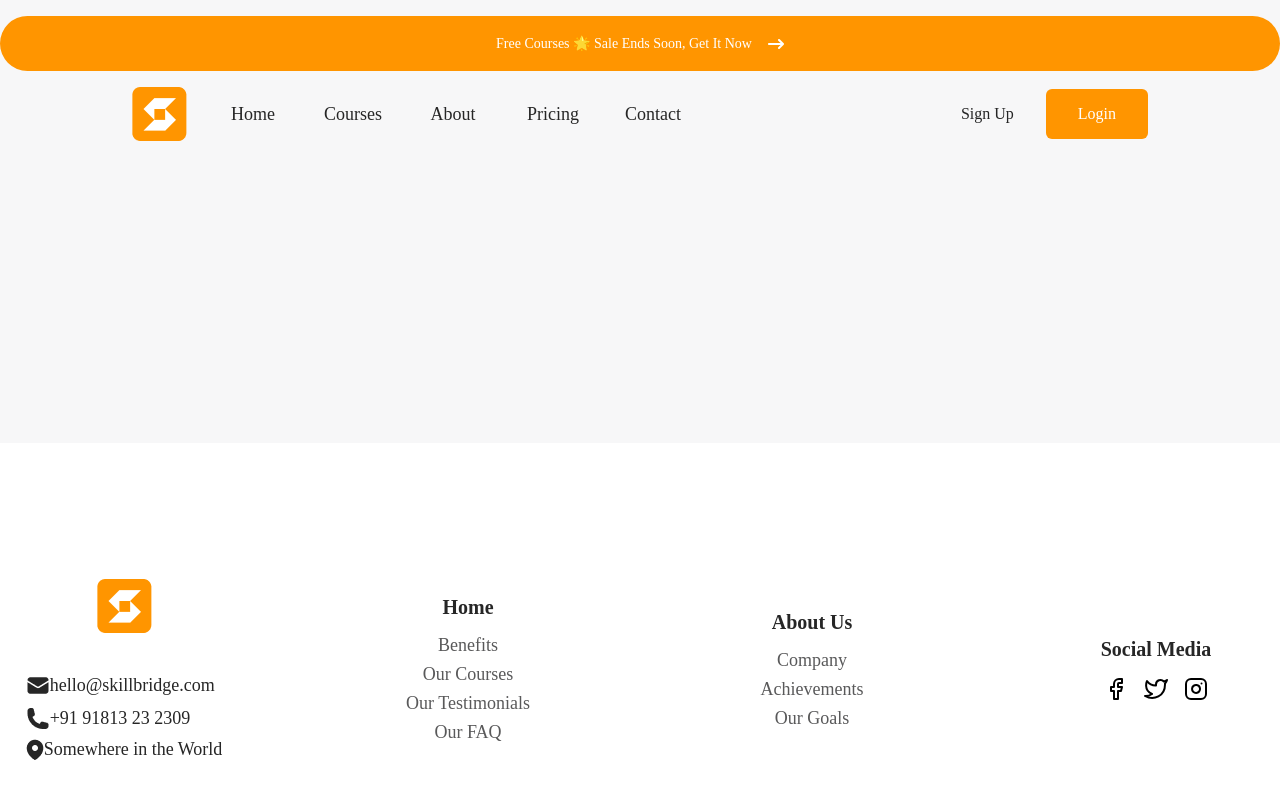
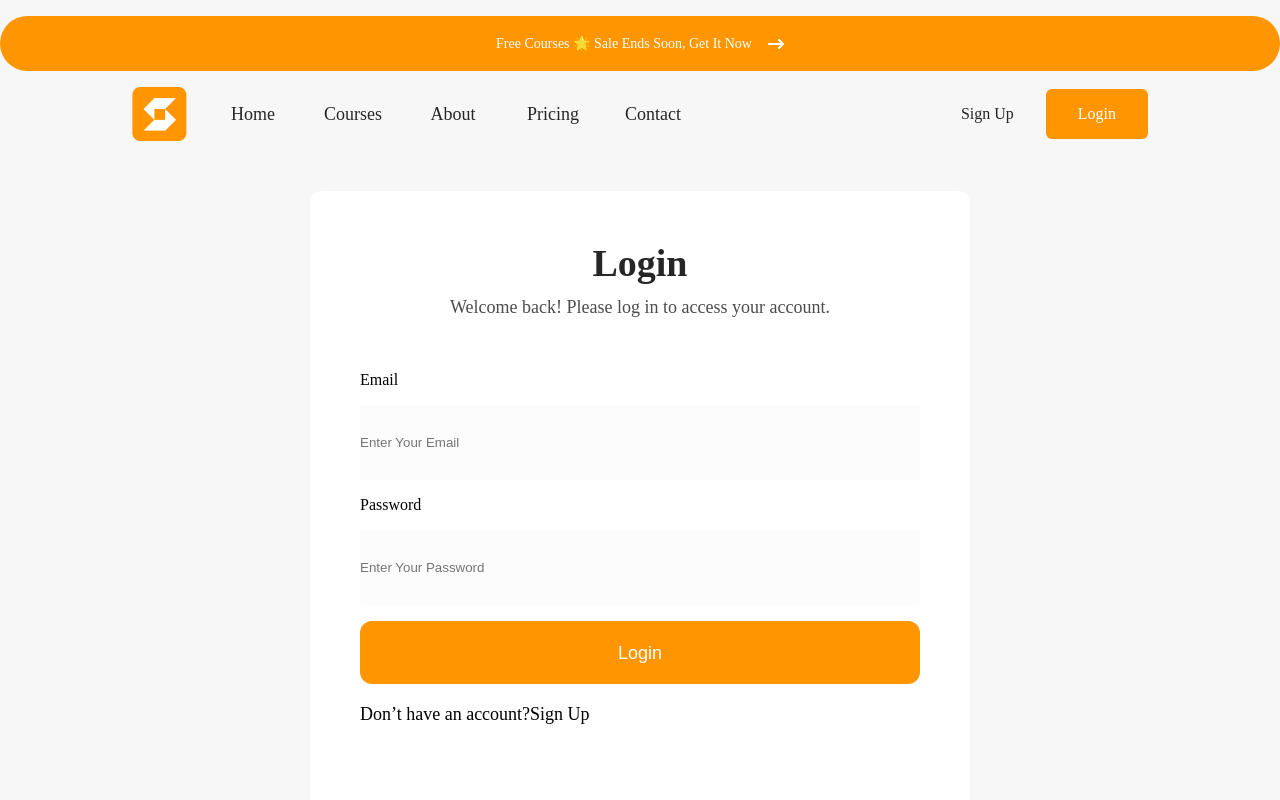
Before and after one commit to Tunahanclr16/Course-Project, a React (Vite) app: page /Login in a window 1280 px wide. Shown: the top 800 px of the page. Built offline with nearby package versions, Linux system fonts and the light colour scheme.

Commit message:
login register finish

```diff
--- a/package.json
+++ b/package.json
@@ -11,6 +11,8 @@
   },
   "dependencies": {
     "axios": "^1.6.7",
+    "firebase": "^10.10.0",
+    "firebase-auth": "^0.1.2",
     "localforage": "^1.10.0",
     "match-sorter": "^6.3.4",
     "react": "^18.2.0",
@@ -18,6 +20,7 @@
     "react-icons": "^5.0.1",
     "react-player": "^2.15.1",
     "react-router-dom": "^6.22.1",
+    "react-toastify": "^10.0.5",
     "sort-by": "^1.2.0",
     "swiper": "^11.1.0"
   },
--- /dev/null
+++ b/src/components/Login/Login.jsx
@@ -0,0 +1,93 @@
+import { signInWithEmailAndPassword } from "firebase/auth";
+import { useState } from "react";
+import { useNavigate } from "react-router-dom";
+import { ToastContainer, toast } from 'react-toastify';
+import {auth} from "../../firebase"
+import 'react-toastify/dist/ReactToastify.css'
+export default function Login() {
+    const [loginData,setLoginData]=useState({
+        email:"",
+        password:""
+    })
+    const navigate=useNavigate()
+    const loginFunc=async(e)=>{
+        e.preventDefault();
+            setLoginData('')
+            try {
+                const {email,password}=loginData;
+                await signInWithEmailAndPassword(auth,email,password)
+                    toast.success("The login process is successfull,you will be directed to the courses page")
+                    setTimeout(() => {
+                        navigate('/courses')
+                    }, 2000);
+            } catch (error) {
+                    toast.error(error.message)
+            }
+        }
+    const changeFunc=(e)=>{
+        const {name,value}=e.target
+        setLoginData({...loginData, [name]:value})
+    }
+  return (
+    <div>
+      <div className="flex px-2 justify-center mx-auto items-center rounded mt-[50px] ">
+        <div className="bg-[#FFFFFF] w-[357px] sm:w-[540px] md:w-[660px] h-[560px] sm:h-[600px] md:h-[650px] rounded-xl">
+          <div className="text-center mt-[50px]">
+            <h2 className="text-grey-15 md:text-[38px] text-[28px] lgg:text-[48px]">
+              Login
+            </h2>
+            <p className="text-grey-30 text-[14px] sm:text-[16px] mt-2 md:text-lg">
+              Welcome back! Please log in to access your account.
+            </p>
+          </div>
+          <div className="flex justify-center">
+            <form
+              action=""
+              onSubmit={loginFunc}
+              className="flex flex-col  gap-4 mt-[50px]"
+            >
+              <label className="email" htmlFor="">
+                Email
+              </label>
+              <input
+                className="  rounded outline-none md:w-[560px] md:h-[75px] sm:w-[460px] sm:h-[64px] w-auto border-none bg-[#FCFCFD] placeholder-"
+                placeholder="Enter Your Email"
+                id="email"
+                onChange={changeFunc}
+                name="email"
+                type="email"
+                value={loginData.email}
+              />
+              <label className="password" htmlFor="">
+                Password
+              </label>
+              <input
+                className="  rounded outline-none md:w-[560px] md:h-[75px] sm:w-[460px] sm:h-[64px] w-auto border-none bg-[#FCFCFD] placeholder"
+                placeholder="Enter Your Password"
+                id="password"
+                onChange={changeFunc}
+                name="password"
+                type="password"
+                value={loginData.password}
+              />
+              {/* Rest of your form */}
+              <button className="text-[#FFFFFF] bg-orange-50 text-lg w-[297px] h-[49px] sm:w-[460px] md:w-[560px] sm:h-[49px] md:h-[63px] border-none rounded-xl">
+                        Login
+                  </button>
+              <p className="cursor-pointer text-lg font-normal">
+              Don’t have an account?
+                <span
+                  onClick={() => navigate("/Sign-Up")}
+                  className="font-medium hover:underline"
+                >
+                  Sign Up
+                </span>
+              </p>
+            </form>
+          </div>
+        </div>
+        <ToastContainer />
+      </div>
+    </div>
+  );
+}
--- a/src/components/Register/Register.jsx
+++ b/src/components/Register/Register.jsx
@@ -1,19 +1,111 @@
 import { useState } from "react";
-import {auth} from"../../firebase"
+import { useNavigate } from "react-router-dom";
+import { auth } from "../../firebase";
+import { ToastContainer, toast } from 'react-toastify';
+import 'react-toastify/dist/ReactToastify.css';
+import { createUserWithEmailAndPassword, updateProfile } from "firebase/auth";
+
 export default function Register() {
+  const navigate = useNavigate();
   const [registerData, setRegisterData] = useState({
     name: "",
     email: "",
     password: "",
   });
+
+  const handleChange = (e) => {
+    const { value, name } = e.target;
+    setRegisterData({ ...registerData, [name]: value });
+  };
+
+  const registerFunc = async (e) => {
+    e.preventDefault();
+    try {
+      const { email, password, name } = registerData;
+      setRegisterData('')
+      const userCredential = await createUserWithEmailAndPassword(
+        auth,
+        email,
+        password
+      );
+      await updateProfile(userCredential.user, { displayName: name });
+      toast.success("The registration process is successfull,you will be directed to the login page")
+      setTimeout(() => {
+          navigate('/login')
+      }, 2000);
+    } catch (error) {
+     toast.error(error.message)
+    }
+  };
+
   return (
-    <div className="flex justify-center items-center mt-[100px]">
-      <div className="bg-[#FFFFFF] w-[660px] h-[997px] rounded">
+    <div className="flex px-2 justify-center mx-auto items-center rounded mt-[50px] ">
+      <div className="bg-[#FFFFFF] w-[357px] sm:w-[540px] md:w-[660px] h-[560px] sm:h-[600px] md:h-[750px] rounded-xl">
         <div className="text-center mt-[50px]">
-          <h2 className="text-grey-15">Sign Up</h2>
-          <p>Create an account to unlock exclusive features.</p>
+          <h2 className="text-grey-15 md:text-[38px] text-[28px] lgg:text-[48px]">Sign Up</h2>
+          <p className="text-grey-30 text-[14px] sm:text-[16px] mt-2 md:text-lg">
+            Create an account to unlock exclusive features.
+          </p>
+        </div>
+        <div className="flex justify-center">
+          <form
+            action=""
+            onSubmit={registerFunc}
+            className="flex flex-col  gap-4 mt-[50px]"
+          >
+            <label className="" htmlFor="nane">
+              Full Name
+            </label>
+            <input
+              className="  rounded outline-none md:w-[560px] md:h-[75px] sm:w-[460px] sm:h-[64px] w-auto border-none bg-[#FCFCFD] placeholder-"
+              placeholder="Enter Your Name"
+              id="name"
+              onChange={handleChange}
+              name="name"
+              type="text"
+              value={registerData.name}
+            />
+             <label className="email" htmlFor="">
+            Email
+            </label>
+            <input
+              className="  rounded outline-none md:w-[560px] md:h-[75px] sm:w-[460px] sm:h-[64px] w-auto border-none bg-[#FCFCFD] placeholder-"
+              placeholder="Enter Your Email"
+              id="email"
+              onChange={handleChange}
+              name="email"
+              type="email"
+              value={registerData.email}
+            />
+             <label className="password" htmlFor="">
+                Password
+            </label>
+            <input
+              className="  rounded outline-none md:w-[560px] md:h-[75px] sm:w-[460px] sm:h-[64px] w-auto border-none bg-[#FCFCFD] placeholder"
+              placeholder="Enter Your Password"
+              id="password"
+              onChange={handleChange}
+              name="password"
+              type="password"
+              value={registerData.password}
+            />
+            {/* Rest of your form */}
+            <button className="text-[#FFFFFF] bg-orange-50 text-lg w-[297px] h-[49px] sm:w-[460px] md:w-[560px] sm:h-[49px] md:h-[63px] border-none rounded-xl">
+              Sign Up
+            </button>
+            <p className="cursor-pointer text-lg font-normal">
+              Already have an account?{" "}
+              <span
+                onClick={() => navigate("/login")}
+                className="font-medium hover:underline"
+              >
+                Login
+              </span>
+            </p>
+          </form>
         </div>
       </div>
+      <ToastContainer/>
     </div>
   );
 }
--- a/src/firebase.js
+++ b/src/firebase.js
@@ -1,7 +1,6 @@
 import { initializeApp } from "firebase/app";
 import { getAnalytics } from "firebase/analytics";
 import { getAuth } from "firebase/auth";
-
 const firebaseConfig = {
   apiKey: "AIzaSyBMoLAyQYNdEjoU1OfEXnjRoamGSaHDUPw",
   authDomain: "course-2c1cc.firebaseapp.com",
--- a/src/pages/Login.jsx
+++ b/src/pages/Login.jsx
@@ -1,8 +1,8 @@
-
+import SignIn from "../components/Login/Login"
 export default function Login() {
   return (
     <div>
-
+      <SignIn/>
     </div>
   )
 }
```
Also changed, not shown: 1 other file (tests, documents, lock files or other folders).
